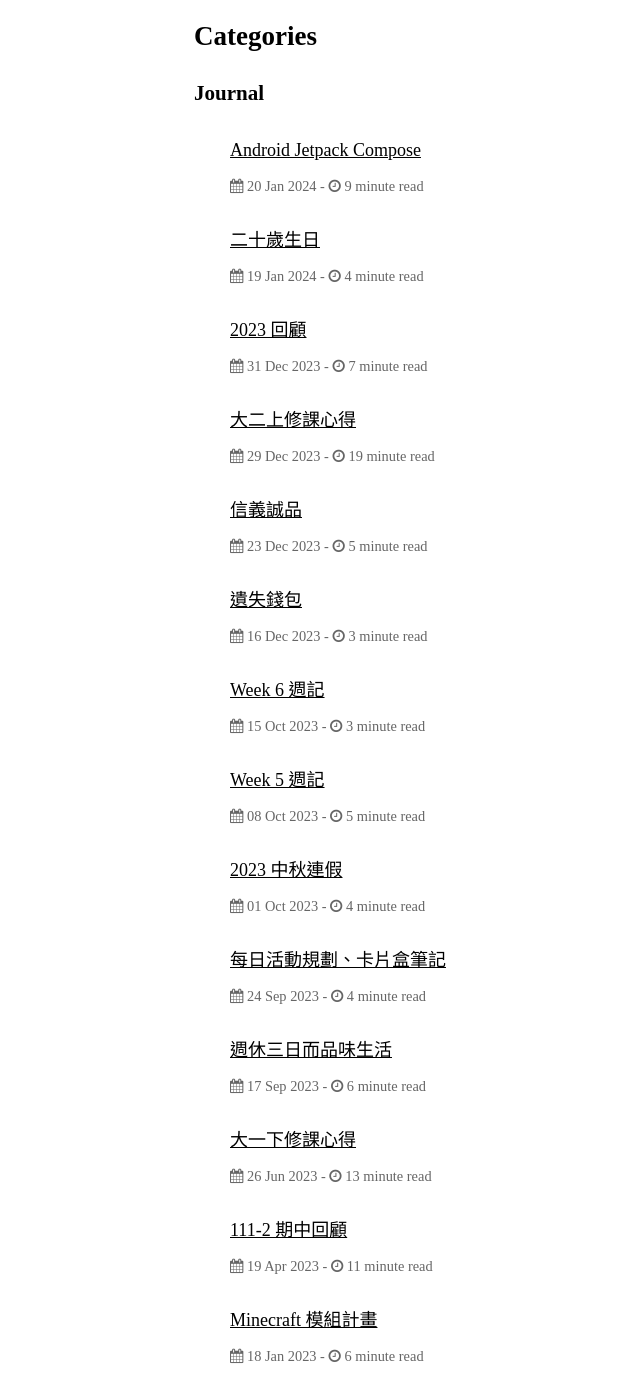
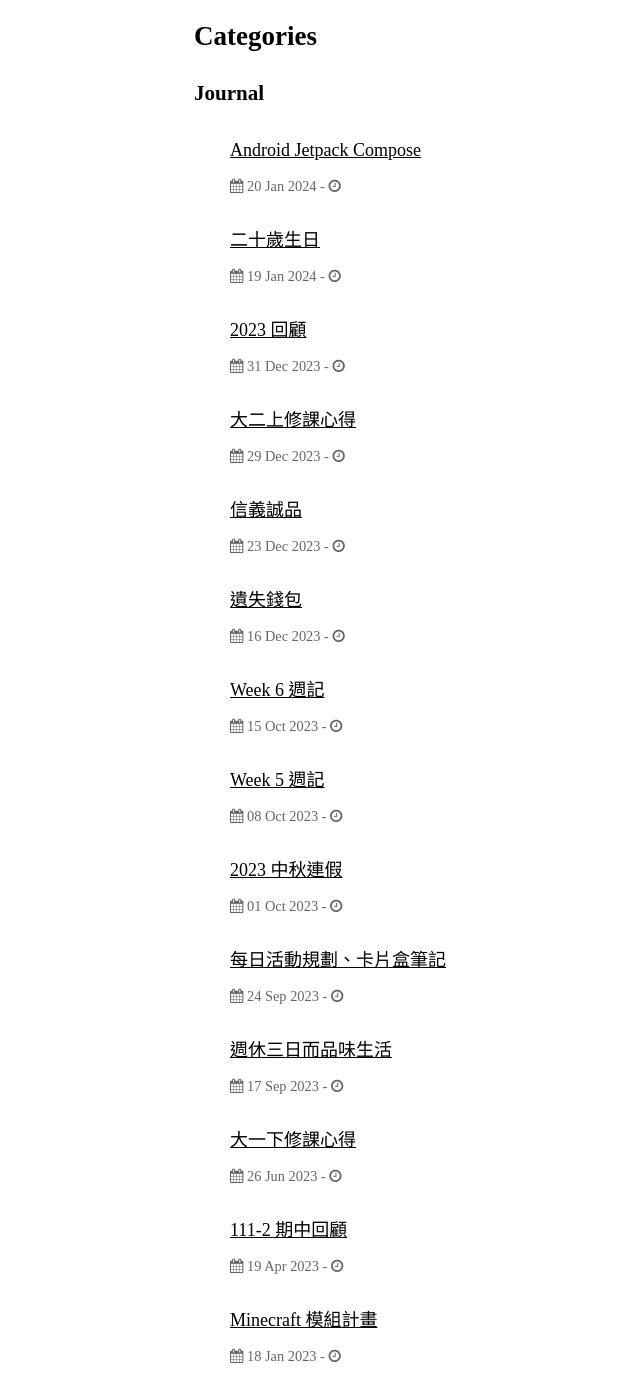
Before and after one commit to NatsuCamellia/NatsuCamellia.github.io, a Jekyll site: the page built from menu/categories.md, in a window 1280 px wide and 1400 px high. Shown: the whole window, without its empty margins (106-746 px from the left). Built offline with Jekyll 4.4.1, drawn with Linux system fonts in a browser that asks for light colours; some of the changed text lies outside the part shown.

Commit message:
Remove unnecessary includes

```diff
--- a/_includes/post-date.html
+++ /dev/null
@@ -1,2 +0,0 @@
-{{ site.data.settings.post_date_prefix }}
-{{ page.date | date: "%Y-%m-%d" }}
--- a/_includes/read-time.html
+++ /dev/null
@@ -1,20 +0,0 @@
-{% if post.layout != post %}
-  {% assign words = post.content | strip_html | size %}
-  {% if words < 180 %}
-    less than 1 minute read
-  {% elsif words < 360 %}
-    1 minute read
-  {% else %}
-    {{ words | divided_by:180 }} minute read
-  {% endif %}
-{% endif %}
-{% if post.layout == post %}
-  {% assign words = content | number_of_words %}
-  {% if words < 180 %}
-    less than 1 minute read
-  {% elsif words < 360 %}
-    1 minute read
-  {% else %}
-    {{ words | divided_by:180 }} minute read
-  {% endif %}
-{% endif %}
--- a/_includes/unsplash.html
+++ /dev/null
@@ -1,4 +0,0 @@
-<figure>
-    <img src="https://source.unsplash.com/{{ page.unsplashid }}/width=680" alt="Unsplash" />
-    <figcaption>Photo on <a href="https://unsplash.com/photos/{{ page.unsplashid }}">Unsplash</a></figcaption>
-</figure>
--- a/_includes/update-date.html
+++ /dev/null
@@ -1,2 +0,0 @@
-{{ site.data.settings.update_date_prefix }}
-{{ page.date | date: "%Y-%m-%d" }}
--- a/_layouts/archive.html
+++ b/_layouts/archive.html
@@ -15,7 +15,7 @@ layout: default
     {% endif %}
     <li itemscope class="archive-item">
       <a href="{{ site.github.url }}{{ post.url }}">{{ post.title }}</a>
-      <span class="post-date"><i class="fa fa-calendar" aria-hidden="true"></i> {{ post.date | date_to_string }} - <i class="fa fa-clock-o" aria-hidden="true"></i> {% include read-time.html %}</span>
+      <span class="post-date"><i class="fa fa-calendar" aria-hidden="true"></i> {{ post.date | date_to_string }} - <i class="fa fa-clock-o" aria-hidden="true"></i></span>
     </li>
   {% endfor %}
 </ul>
--- a/_layouts/categories.html
+++ b/_layouts/categories.html
@@ -13,7 +13,7 @@ layout: default
     {% for post in site.categories[category_name] %}
     <li itemscope class="archive-item">
         <a href="{{ site.github.url }}{{ post.url }}">{{ post.title }}</a>
-        <span class="post-date"><i class="fa fa-calendar" aria-hidden="true"></i> {{ post.date | date_to_string }} - <i class="fa fa-clock-o" aria-hidden="true"></i> {% include read-time.html %}</span>
+        <span class="post-date"><i class="fa fa-calendar" aria-hidden="true"></i> {{ post.date | date_to_string }} - <i class="fa fa-clock-o" aria-hidden="true"></i></span>
       </li>
     {% endfor %}
 </ul>
```
Also changed, not shown: _includes/disqus.html (deleted, +0 -14 lines), _includes/related-posts.html (deleted, +0 -23 lines), _includes/social-sharing.html (deleted, +0 -7 lines), _includes/tags.html (deleted, +0 -9 lines), _includes/thumbnail.html (deleted, +0 -12 lines).
